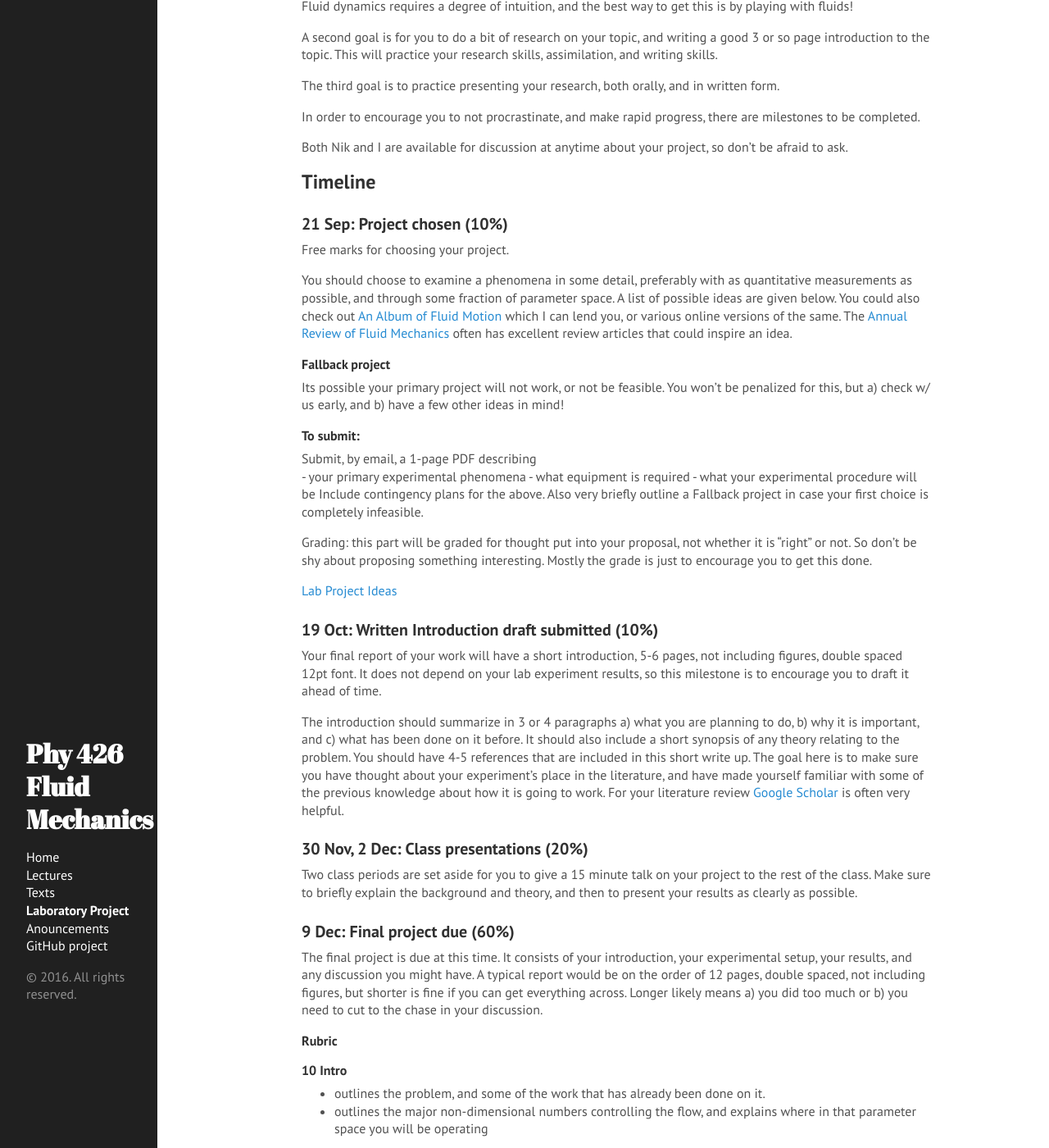
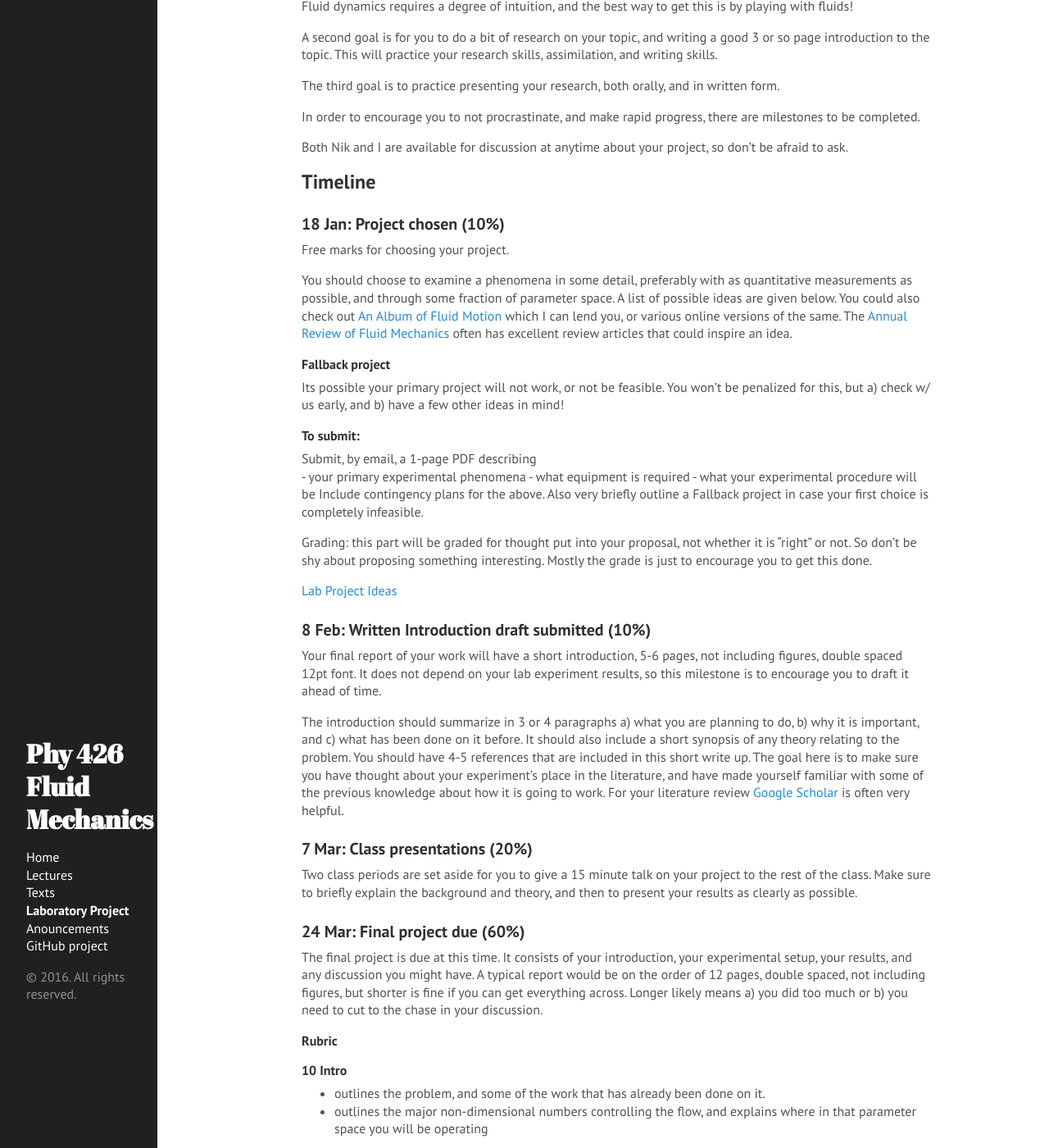
Before and after one commit to jklymak/Phy426, a Jekyll site: the page built from docs/LabProject/index.md, in a window 1280 px wide and 1400 px high, scrolled down 212 px. Shown: the whole window at 82% size. Built offline with Jekyll 4.4.1, drawn with Linux system fonts in a browser that asks for light colours.

Commit message:
Format Project

```diff
--- a/docs/LabProject/index.md
+++ b/docs/LabProject/index.md
@@ -30,7 +30,7 @@ project, so don't be afraid to ask.
 
 ## Timeline
 
-### 21 Sep: Project chosen (10%)
+### 18 Jan: Project chosen (10%)
 
 Free marks for choosing your project.
 
@@ -67,7 +67,7 @@ get this done.
 [Lab Project Ideas](LabProjIdeas/)
 
 
-### 19 Oct: Written Introduction draft submitted (10%)
+### 8 Feb: Written Introduction draft submitted (10%)
 
 Your final report of your work will have a short introduction, 5-6 pages,
 not including figures, double spaced 12pt font. It does not depend on
@@ -84,14 +84,14 @@ place in the literature, and have made yourself familiar with some of
 the previous knowledge about how it is going to work.  For your
 literature review [Google Scholar](http://scholar.google.com) is often very helpful.
 
-### 30 Nov, 2 Dec: Class presentations (20%)
+### 7 Mar: Class presentations (20%)
 
 Two class periods are set aside for you to give a 15 minute talk on
 your project to the rest of the class.  Make sure to briefly explain
 the background and theory, and then to present your results as clearly
 as possible.
 
-### 9 Dec: Final project due (60%)
+### 24 Mar: Final project due (60%)
 
 The final project is due at this time. It consists of your
 introduction, your experimental setup, your results, and any
```
